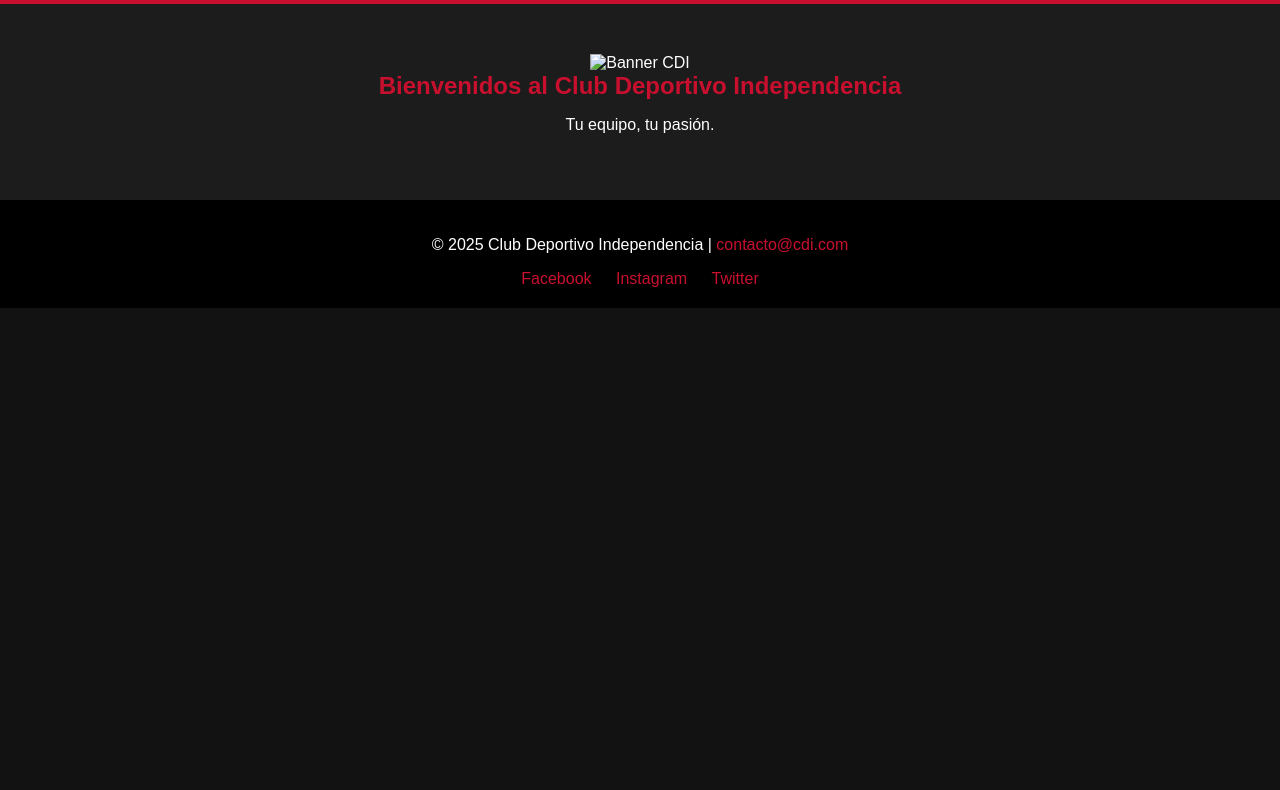
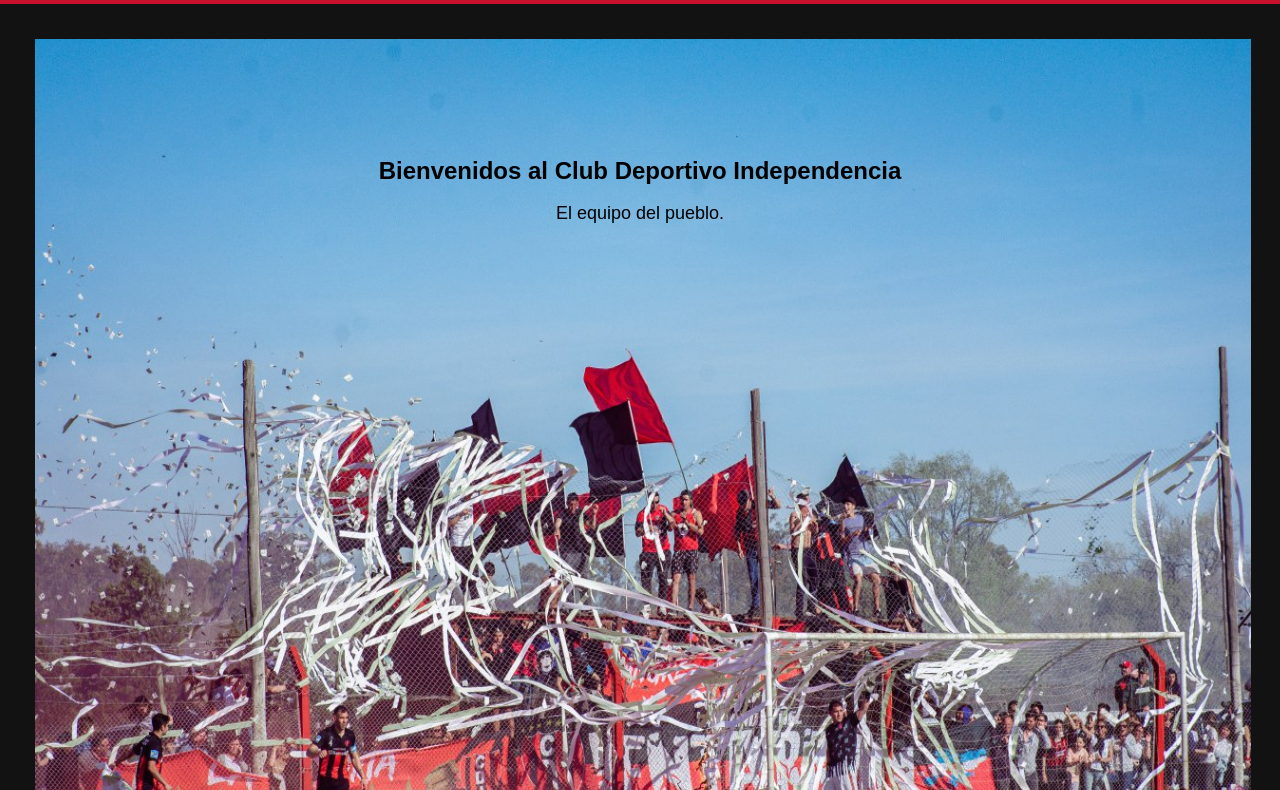
Before and after one commit to ManuGonz55/CDI, a plain HTML site: page index.html in a window 1280 px wide. Shown: the part 86-876 px from the top of the page. Before the commit the page ends 800 px from the top, so only its background shows below. Drawn offline with Linux system fonts and the light colour scheme.

Commit message:
se cambio el banner

```diff
--- a/css/style.css
+++ b/css/style.css
@@ -46,11 +46,36 @@ nav ul li a {
 }
 
 /* Banner */
-.banner img {
+#banner {
+    position: relative;
     width: 100%;
-    height: auto;
-    max-height: 400px;
-    object-fit: cover;
+}
+
+#banner img {
+    width: 95%;
+    height: 900px;
+    margin-left: 35px;
+    margin-top: 35px;
+    margin-bottom: 35px;
+}
+
+.banner-content {
+    position: absolute;
+    top: 20%;
+    left: 50%;
+    transform: translate(-50%, -50%);
+    color: black;
+    text-align: center;
+    width: 100%;
+}
+
+#banner h1 {
+    font-size: 36px;
+    margin-bottom: 10px;
+}
+
+#banner p {
+    font-size: 18px;
 }
 
 /* Sección de Inicio */
--- a/index.html
+++ b/index.html
@@ -10,7 +10,7 @@
 
     <header>
         <div class="logo">
-            <img src="logo-ejemplo.png" alt="Logo CDI" class="logo-img">
+            <img src="./img/escudoCDI.png" alt="Logo CDI" class="logo-img">
             <h1>Club Deportivo Independencia</h1>
         </div>
         <nav>
@@ -25,19 +25,20 @@
         </nav>
     </header>
 
-    <section id="inicio">
-        <div class="banner">
-            <img src="banner-ejemplo.jpg" alt="Banner CDI">
+    <section id="banner">
+        <img src="./img/hinchada.jpg" alt="Banner CDI">
+
+        <div class="banner-content">
+            <h2>Bienvenidos al Club Deportivo Independencia</h2>
+            <p>El equipo del pueblo.</p>
         </div>
-        <h2>Bienvenidos al Club Deportivo Independencia</h2>
-        <p>Tu equipo, tu pasión.</p>
     </section>
 
     <footer>
         <p>&copy; 2025 Club Deportivo Independencia | <a href="mailto:contacto@cdi.com">contacto@cdi.com</a></p>
         <div class="social-media">
-            <a href="#">Facebook</a>
-            <a href="#">Instagram</a>
+            <a href="https://www.facebook.com/groups/160467914001837" target="_blank">Facebook</a>
+            <a href="https://www.instagram.com/clubindependenciachaves/" target="_blank">Instagram</a>
             <a href="#">Twitter</a>
         </div>
     </footer>
```
Also changed, not shown: img/escudoCDI.png (added), img/hinchada.jpg (added).
